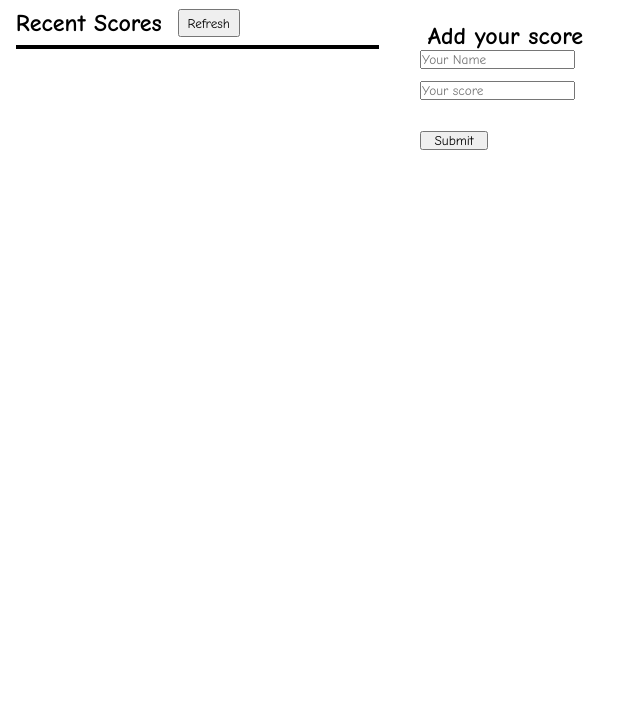
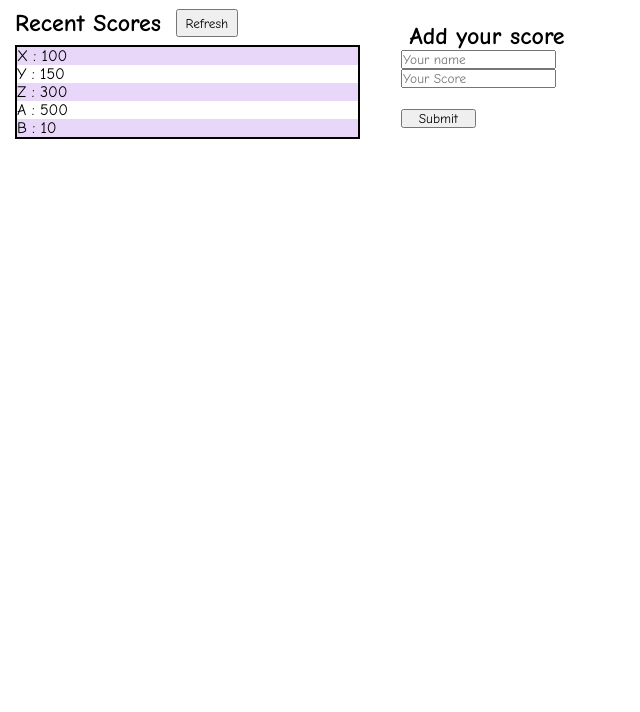
Before and after one commit to Maedea9/leaderboard-api, a website built with webpack: page src/index.html in a window 1280 px wide. Shown: the part 88-800 px from the top of the page, without its empty margins (0-640 px from the left). Built offline with nearby package versions, Linux system fonts and the light colour scheme.

Commit message:
add interactivity

```diff
--- a/src/index.html
+++ b/src/index.html
@@ -19,25 +19,28 @@
         <button class="refresh-btn">Refresh</button>
         </div>
         <div class="score-table-container">
-            <!--add scores dinamically-->
-            <ul class="namescore">
-                <!-- <li>Name: 100</li>
+            <ul class="hard-list" id="scores">
+         <!--add scores dinamically-->
+            </ul>
+            <!-- <ul class="hard-list" id="scores">
+                <li>Name: 100</li>
                 <li>Name: 20</li>
                 <li>Name: 50</li>
                 <li>Name: 78</li>
                 <li>Name: 125</li>
                  <li>Name: 77</li>
-                <li>Name: 42</li> -->
-            </ul>
+                <li>Name: 42</li>
+            </ul> -->
         </div>
     </div>
+    <!---Add form-->
         <div class="form-container">
         <h2 class="form-title">Add your score</h2>
-        <form action="" method="post">
-        <input class="input-value" type="text" name="" id="name" placeholder="Your Name">
-        <input class="input-value" type="number" placeholder="Your score">
-    </form>
-    <button type="submit" class="submit-btn">Submit</button>
+        <form class="input-form">
+            <input id="name-input" type="text" name="name" placeholder="Your name" required>
+            <input id="score-input" type="text" name="score" placeholder="Your Score" required>
+            <button type="submit" class="submit-btn btn">Submit</button>
+          </form>
     </div>
     </div>
 
--- a/src/index.js
+++ b/src/index.js
@@ -1,9 +1,19 @@
 // import './styles.css';
+import Score from './modules/scores.js';
 
-class Scores {
-    constructor(id, name, scores) {
-        this.id = id;
-        this.name =name;
-        this.score = score;
-    }
-}
+const newScore = new Score();
+const addScore = document.querySelector('.input-form');
+
+addScore.addEventListener('submit', (e) => {
+  e.preventDefault();
+  const name = addScore.name.value;
+  const scoreNum = addScore.score.value;
+  newScore.addScore({ name, scoreNum });
+
+  addScore.name.value = '';
+  addScore.score.value = '';
+});
+
+document.addEventListener('DOMContentLoaded', () => {
+  newScore.displayScore();
+});
--- /dev/null
+++ b/src/modules/scores.js
@@ -0,0 +1,64 @@
+// creating a class Score//
+class Score {
+  constructor(name, score, id) {
+    this.name = name;
+    this.score = score;
+    this.id = id;
+  }
+
+    // hardList//
+    scoreData = JSON.parse(localStorage.getItem('scores')) || [
+      {
+        name: 'X',
+        score: 100,
+        id: 1,
+      },
+      {
+        name: 'Y',
+        score: 150,
+        id: 2,
+      },
+      {
+        name: 'Z',
+        score: 300,
+        id: 3,
+      },
+      {
+        name: 'A',
+        score: 500,
+        id: 4,
+      },
+      {
+        name: 'B',
+        score: 10,
+        id: 5,
+      },
+    ]
+
+// displaying scores//
+displayScore = () => {
+  const scoresContainer = document.getElementById('scores');
+  scoresContainer.innerHTML = this.scoreData.map((element) => `<li class="score-item"}>${element.name} : ${element.score}</li>`).join('');
+}
+
+  /* Add a new Score */
+  addScore=({ name, scoreNum }) => {
+    const newScore = {
+        id: this.scoreData.length + 1,
+        name,
+        score: scoreNum,
+      };
+      this.scoreData.push(newScore);
+      this.saveScore(newScore);
+      this.displayScore();
+    }
+ //saves score to localStorage//
+    saveScore = (score) => {
+        const scores = JSON.parse(localStorage.getItem('scores')) || [];
+        scores.push(score);
+        localStorage.setItem('scores', JSON.stringify(scores));
+      }
+    }
+
+
+export default Score;
--- a/src/styles.css
+++ b/src/styles.css
@@ -3,6 +3,7 @@
   padding: 0;
   margin: 0;
   font-family: 'Comic Neue', cursive;
+  list-style: none;
 }
 
 .title {
@@ -24,12 +25,31 @@ h2 {
   padding-inline: 2%;
 }
 
-.namescore {
+.hard-list {
   box-sizing: border-box;
   margin: 2% 4%;
   border: 2px solid black;
   list-style: none;
 }
+
+.score-item > li {
+  box-sizing: border-box;
+  margin: 5% 4%;
+  border: 2px solid black;
+  list-style: none;
+}
+
+/* .book-infocss {
+  display: flex;
+  width: 75%;
+  justify-content: space-between;
+  background-color: #fff;
+  align-self: center;
+  box-sizing: border-box;
+  margin: 2% 4%;
+  border: 2px solid black;
+  list-style: none;
+} */
 
 li:nth-child(odd) {
   background-color: #e9d7fa;
@@ -40,18 +60,21 @@ li:nth-child(odd) {
   flex-direction: row;
   width: 50%;
 }
+
 .recent-cont {
   display: flex;
   flex-direction: column;
   width: 100%;
 }
+
 .form-container {
   display: flex;
   flex-direction: column;
   margin: 2% 4%;
 }
 
-.input-value {
+.input-value-name,
+.input-value-score {
   margin-bottom: 6%;
 }
 
--- a/webpack.config.js
+++ b/webpack.config.js
@@ -3,8 +3,8 @@ const HtmlWebpackPlugin = require('html-webpack-plugin');
 
 module.exports = {
   entry: './src/index.js',
-	mode: 'development',
-	devServer: {
+  mode: 'development',
+  devServer: {
     static: './dist',
   },
   plugins: [
@@ -22,7 +22,7 @@ module.exports = {
         test: /\.css$/i,
         use: ['style-loader', 'css-loader'],
       },
-			{
+      {
         test: /\.(png|svg|jpg|jpeg|gif)$/i,
         type: 'asset/resource',
       },
```
